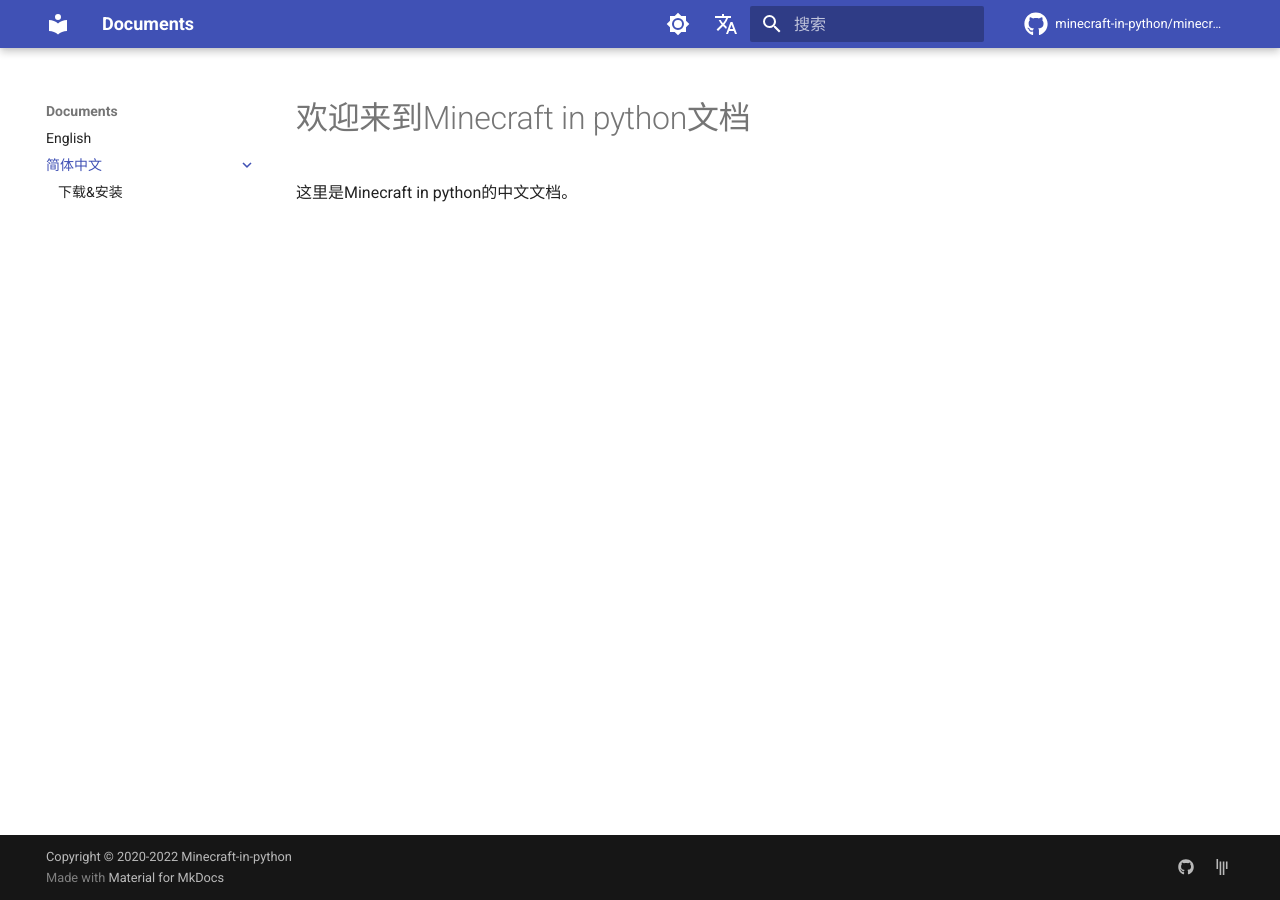
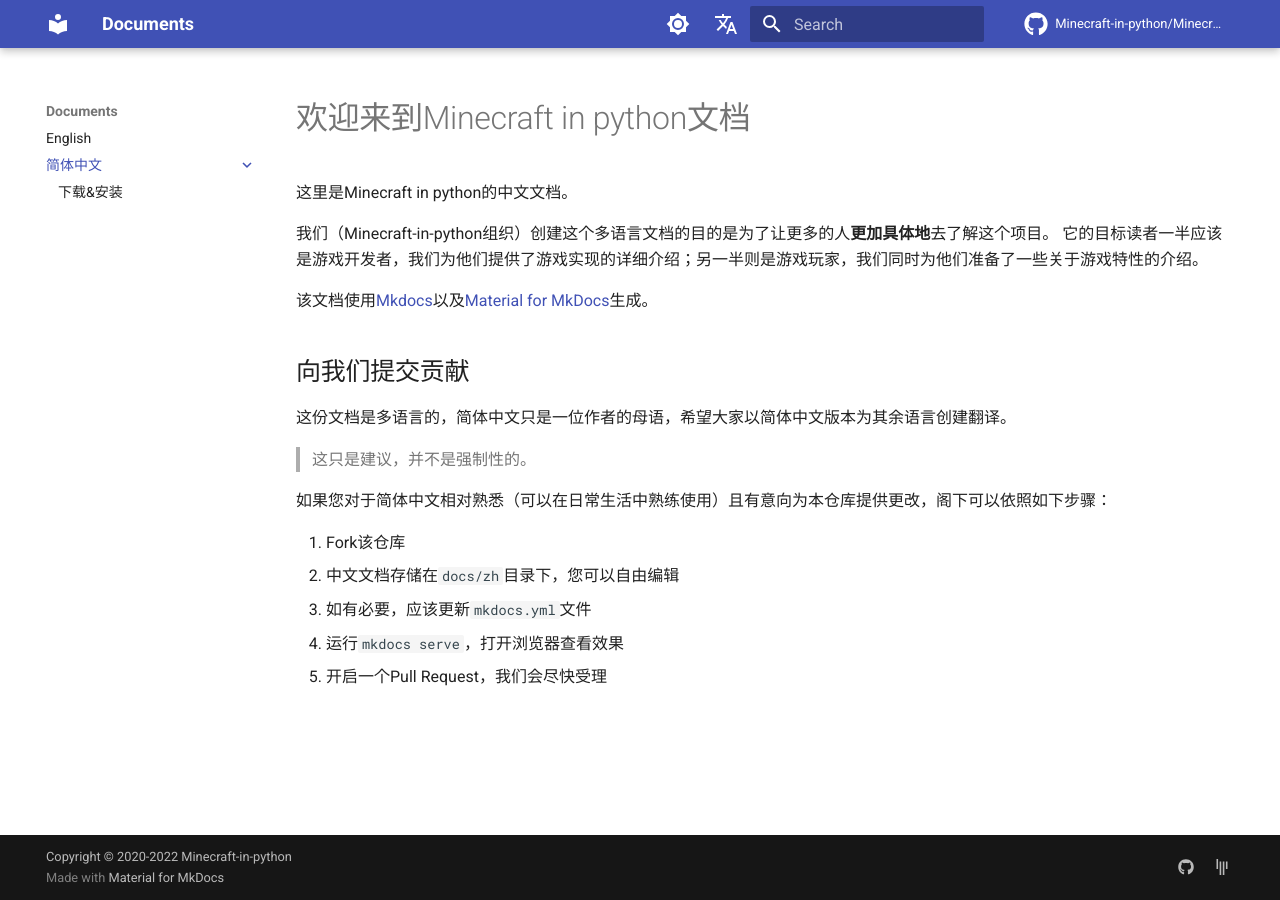
Before and after one commit to minecraft-py/docs-zh, an MkDocs documentation site: the page built from docs/zh/index.md, in a window 1280 px wide. Built offline with MkDocs 1.6.1 and Material for MkDocs 9.7.7, drawn with Linux system fonts in a browser that asks for light colours; comment, search, counter and statistics services are not loaded.

Commit message:
2022-05-21

```diff
--- a/docs/zh/index.md
+++ b/docs/zh/index.md
@@ -1,2 +1,19 @@
 # 欢迎来到Minecraft in python文档
 这里是Minecraft in python的中文文档。
+
+我们（Minecraft-in-python组织）创建这个多语言文档的目的是为了让更多的人**更加具体地**去了解这个项目。
+它的目标读者一半应该是游戏开发者，我们为他们提供了游戏实现的详细介绍；另一半则是游戏玩家，我们同时为他们准备了一些关于游戏特性的介绍。
+
+该文档使用[Mkdocs](https://www.mkdocs.org/)以及[Material for MkDocs](https://squidfunk.github.io/mkdocs-material/)生成。
+
+## 向我们提交贡献
+这份文档是多语言的，简体中文只是一位作者的母语，希望大家以简体中文版本为其余语言创建翻译。
+> 这只是建议，并不是强制性的。
+
+如果您对于简体中文相对熟悉（可以在日常生活中熟练使用）且有意向为本仓库提供更改，阁下可以依照如下步骤：
+
+1. Fork该仓库
+2. 中文文档存储在`docs/zh`目录下，您可以自由编辑
+3. 如有必要，应该更新`mkdocs.yml`文件
+4. 运行`mkdocs serve`，打开浏览器查看效果
+5. 开启一个Pull Request，我们会尽快受理
--- a/mkdocs.yml
+++ b/mkdocs.yml
@@ -1,13 +1,12 @@
 site_name: Documents
 site_url: https://minecraft-in-python.github.io/docs/
-repo_name: minecraft-in-python/minecraft
+repo_name: Minecraft-in-python/Minecraft
 repo_url: https://github.com/Minecraft-in-python/minecraft
-copyright: Copyright &copy 2020-2022 Minecraft-in-python
+copyright: Copyright &copy; 2020-2022 Minecraft-in-python
 
 theme:
     name: material
     custom_dir: overrides
-    language: zh
     icon:
       repo: fontawesome/brands/github
     features:
```
Also changed, not shown: docs/index.md (+5 -1 lines), docs/zh/download_and_install.md (line endings or trailing spaces).
